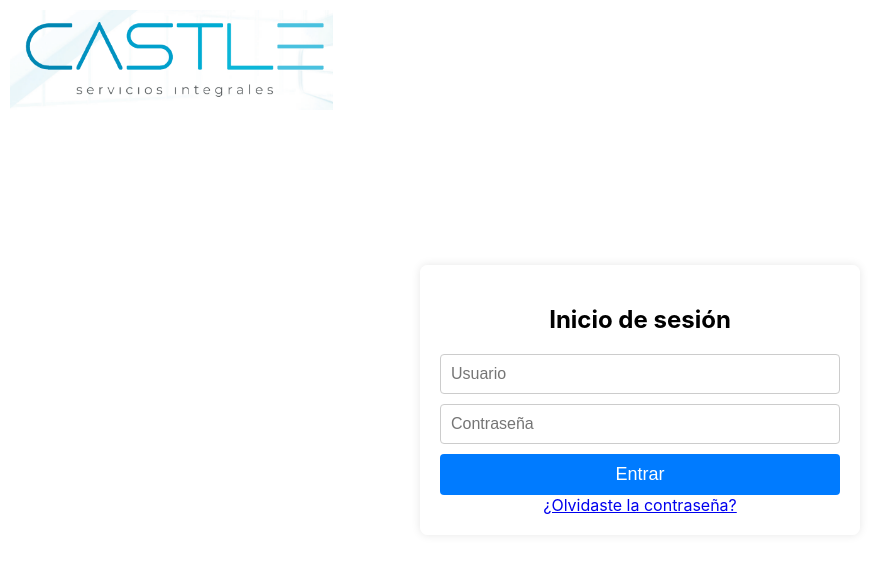
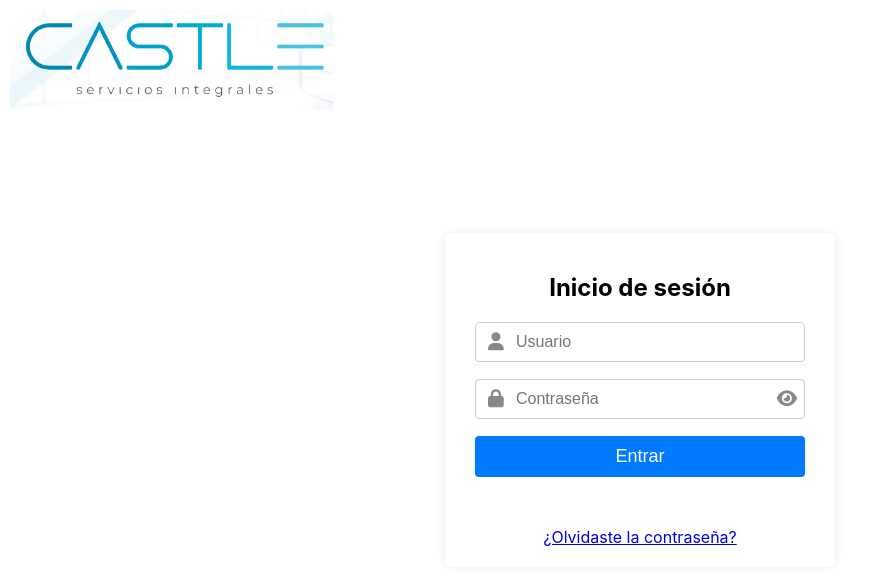
Before and after one commit to ArnauCS03/castle-app-cleaning-service, a React (Create React App) app: page / in a window 1280 px wide. Shown: the top 584 px of the page, without its empty margins (0-893 px from the left). Built offline with nearby package versions, Linux system fonts and the light colour scheme.

Commit message:
solve login padding

```diff
--- a/package.json
+++ b/package.json
@@ -3,6 +3,7 @@
   "version": "0.1.0",
   "private": true,
   "dependencies": {
+    "@fortawesome/fontawesome-free": "^6.6.0",
     "@testing-library/jest-dom": "^5.17.0",
     "@testing-library/react": "^13.4.0",
     "@testing-library/user-event": "^13.5.0",
--- a/public/index.html
+++ b/public/index.html
@@ -3,6 +3,7 @@
   <head>
     <meta charset="utf-8" />
     <link rel="icon" href="%PUBLIC_URL%/favicon.ico" />
+    <link rel="stylesheet" href="https://cdnjs.cloudflare.com/ajax/libs/font-awesome/6.0.0-beta3/css/all.min.css"> <!-- for icons in login -->
     <meta name="viewport" content="width=device-width, initial-scale=1" />
     <meta name="theme-color" content="#000000" />
     <meta
--- a/src/Login.css
+++ b/src/Login.css
@@ -1,10 +1,10 @@
 .login-container {
-    max-width: 400px;
+  max-width: 350px;
   margin: 0 auto;
   padding: 20px;
   background: rgba(255, 255, 255, 0.9);
   border-radius: 8px;
-    box-shadow: 0 0 10px rgba(0, 0, 0, 0.1);
+  box-shadow: 0 0 10px rgba(26, 48, 56, 0.1);
 }
 
 .login-container form {
@@ -12,22 +12,59 @@
   flex-direction: column;
 }
 
-  .login-container input {
-    margin-bottom: 10px;
-    padding: 10px;
+.input-group {
+  position: relative;
+  margin-bottom: 17px; /* Space between input fields */
+}
+
+.input-group input {
+  width: calc(100% - 20px); /* Full width minus space for icons */
+  padding: 10px 40px 10px 40px; /* Padding to accommodate icons */
   font-size: 16px;
   border: 1px solid #ccc;
   border-radius: 4px;
+  box-sizing: border-box; /* Ensures padding is included in the width */
+}
+
+.input-group .input-icon {
+  position: absolute;
+  top: 50%;
+  transform: translateY(-50%);
+  font-size: 18px;
+  color: #888;
+}
+
+.input-group .input-icon.fa-user {
+  left: 23px; /* Position for the user icon */
+}
+
+.input-group .input-icon.fa-lock {
+  left: 23px; /* Position for the lock icon */
+}
+
+.input-group .password-toggle {
+  position: absolute;
+  top: 50%;
+  right: 18px; /* Position for the eye icon */
+  transform: translateY(-50%);
+  font-size: 18px;
+  color: #888;
+  cursor: pointer;
 }
 
 .login-container button {
-    padding: 10px;
+  width: calc(100% - 20px); /* Matches the width of input fields */
+  padding: 10px 0; /* Center the button text vertically */
   font-size: 18px;
   background-color: #007bff;
   color: white;
   border: none;
   border-radius: 4px;
   cursor: pointer;
+  margin-bottom: 50px; /* Space between the button and forgot password link */
+  box-sizing: border-box; /* Ensures padding is included in the width */
+  text-align: center; /* Center the text horizontally */
+  margin-left: 10px; /* Aligns button with input fields */
 }
 
 .login-container .error {
--- a/src/Login.js
+++ b/src/Login.js
@@ -7,6 +7,7 @@ const Login = () => {
   const [email, setEmail] = useState('');
   const [password, setPassword] = useState('');
   const [error, setError] = useState(null);
+  const [passwordVisible, setPasswordVisible] = useState(false);
 
   const handleLogin = async (e) => {
     e.preventDefault();
@@ -18,22 +19,36 @@ const Login = () => {
     }
   };
 
+  const togglePasswordVisibility = () => {
+    setPasswordVisible(!passwordVisible);
+  };
+
   return (
     <div className="login-container">
       <form onSubmit={handleLogin}>
         <h2>Inicio de sesión</h2>
+        <div className="input-group">
+          <i className="fas fa-user input-icon"></i>
           <input
             type="email"
             placeholder="Usuario"
             value={email}
             onChange={(e) => setEmail(e.target.value)}
           />
+        </div>
+        <div className="input-group">
+          <i className="fas fa-lock input-icon"></i>
           <input
-          type="password"
+            type={passwordVisible ? "text" : "password"}
             placeholder="Contraseña"
             value={password}
             onChange={(e) => setPassword(e.target.value)}
           />
+          <i
+            className={`fas fa-eye${passwordVisible ? '-slash' : ''} password-toggle`}
+            onClick={togglePasswordVisibility}
+          ></i>
+        </div>
         <button type="submit">Entrar</button>
         {error && <p className="error">{error}</p>}
         <a href="#">¿Olvidaste la contraseña?</a>
--- a/src/index.js
+++ b/src/index.js
@@ -4,6 +4,8 @@ import './index.css';
 import App from './App';
 import reportWebVitals from './reportWebVitals';
 import * as serviceWorkerRegistration from './serviceWorkerRegistration'; // Import service worker registration
+import '@fortawesome/fontawesome-free/css/all.min.css';
+
 
 const root = ReactDOM.createRoot(document.getElementById('root'));
 root.render(
```
Also changed, not shown: 1 other file (tests, documents, lock files or other folders). Lines whose indentation alone changed are shown as unchanged.
